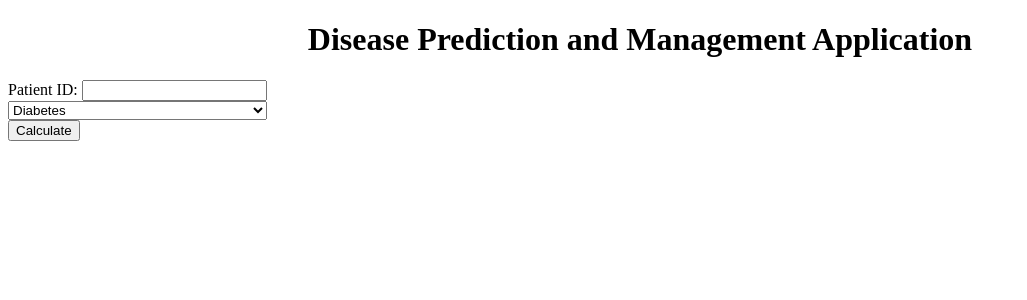
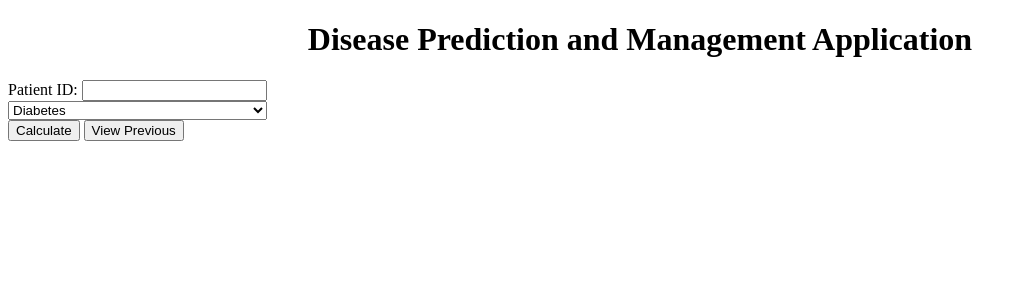
Before and after one commit to qlin1/capstone, a Django app: page /capstoneapp/index in a window 1280 px wide. Shown: the top 300 px of the page, without its empty margins (0-1027 px from the left). Run offline with Django 3.2, Linux system fonts and the light colour scheme.

Commit message:
Renamed html files and added function on tool page

```diff
--- a/capstone/capstoneapp/templates/tool.html
+++ b/capstone/capstoneapp/templates/tool.html
@@ -6,7 +6,8 @@
 </head>
 <body>
     <h1 style="text-align:center">Disease Prediction and Management Application</h1>
-    <form action="{% url 'result' %}" method="post">
+    <!--action="{% url 'result' %}"-->
+    <form method="post">
         <label for="id_patientId">Patient ID:</label>
         <input type="text" name="patientId" value="{{ form }}"><br>
         <select name="disease">
@@ -16,7 +17,8 @@
             <option value="copd">Chronic Obstructive Pulmonary Disease </option>
         </select>
         <br>
-        <input type="submit" value="Calculate">
+        <input type="submit" name="calculate" value="Calculate">
+        <input type="submit" name="view" value="View Previous">
         {% csrf_token %}
     </form>
 </body>
```
Also changed, not shown: capstone/capstoneapp/templates/d_dashboard.html (renamed from capstone/capstoneapp/templates/dashboard.html), capstone/capstoneapp/templates/d_final_result.html (renamed from capstone/capstoneapp/templates/final_result.html), capstone/capstoneapp/templates/d_result.html (renamed from capstone/capstoneapp/templates/result.html).
